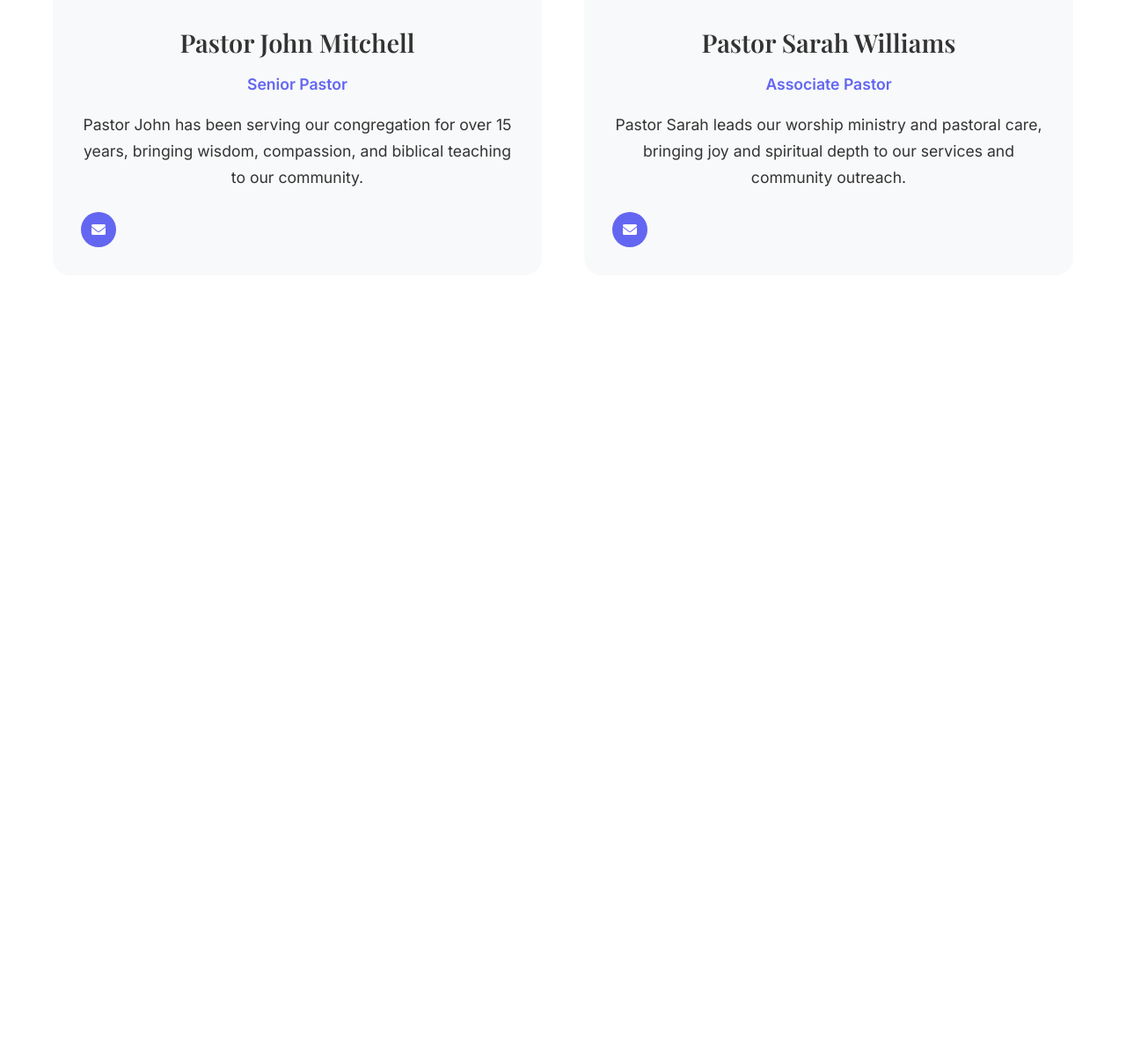
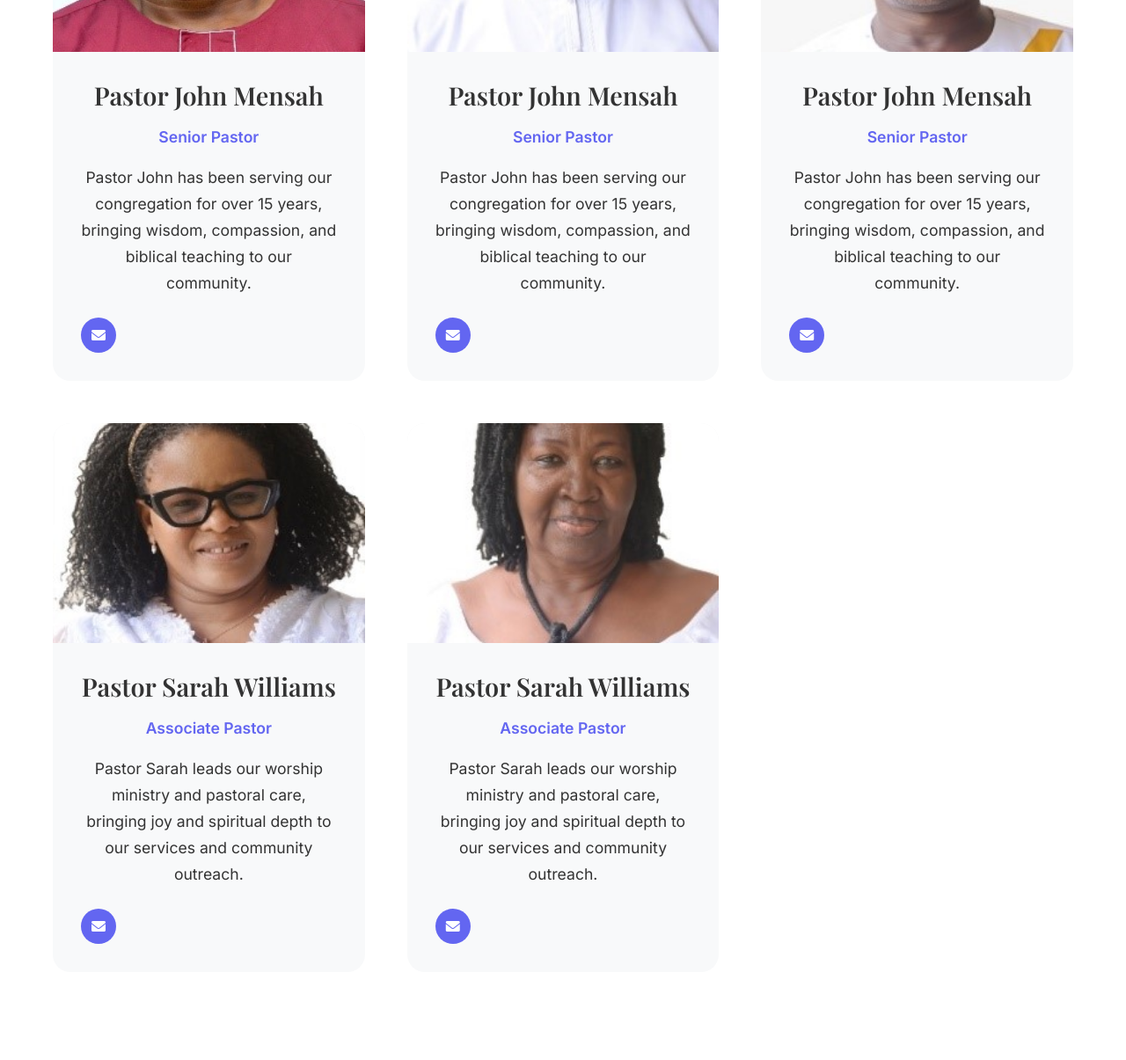
Before and after one commit to kwamewilder/Garrison-Methodist-Presby-Church, a PHP site: page /contact.html in a window 1280 px wide. Shown: the part 3447-4652 px from the top of the page at 88% size. Before the commit the page ends 3728 px from the top, so only its background shows below. Run offline with PHP 8.4, Linux system fonts and the light colour scheme.

Commit message:
All pages created

```diff
--- a/about.html
+++ b/about.html
@@ -15,7 +15,7 @@
             <div class="nav-container">
                 <div class="nav-logo">
                     <img src="images/logo.png" alt="GMPC Logo" class="logo-img">
-                    <span>GMPC</span>
+                    <span>Garrison Methodist Presbyterian Church</span>
                 </div>
                 <ul class="nav-menu">
                     <li class="nav-item">
@@ -61,7 +61,7 @@
                     <p>We are a unique congregation that embraces both Methodist and Presbyterian traditions, creating a rich tapestry of worship and fellowship that honors our diverse heritage while staying true to the Gospel of Jesus Christ.</p>
                 </div>
                 <div class="about-image">
-                    <img src="https://images.pexels.com/photos/8468/church-pews-benches-religion.jpg?auto=compress&cs=tinysrgb&w=800" alt="Church History">
+                    <img src="./pexels.com/photos/8468/church-pews-benches-religion.jpg?auto=compress&cs=tinysrgb&w=800" alt="Church History">
                 </div>
             </div>
         </div>
--- a/contact.html
+++ b/contact.html
@@ -15,7 +15,7 @@
             <div class="nav-container">
                 <div class="nav-logo">
                     <img src="images/logo.png" alt="GMPC Logo" class="logo-img">
-                    <span>GMPC</span>
+                    <span>Garrison Methodist Presbyterian Church</span>
                 </div>
                 <ul class="nav-menu">
                     <li class="nav-item">
@@ -162,7 +162,7 @@
                 <p>Located in the heart of Garrison, we're easy to find and there's plenty of parking</p>
             </div>
             <div class="map-container">
-                <iframe src="https://www.google.com/maps/embed?pb=!1m18!1m12!1m3!1d2996.777085330255!2d-73.92472492404069!3d41.35555557130149!2m3!1f0!2f0!3f0!3m2!1i1024!2i768!4f13.1!3m3!1m2!1s0x89dd2ee3b2c4b5a7%3A0x5c3b8b8b8b8b8b8b!2s123%20Church%20St%2C%20Garrison%2C%20NY%2010524!5e0!3m2!1sen!2sus!4v1234567890123" width="100%" height="450" style="border:0;" allowfullscreen="" loading="lazy"></iframe>
+                <iframe src="https://www.google.com/maps/embed?pb=!1m18!1m12!1m3!1d3970.8233109485254!2d-0.16029207423717376!3d5.593108944387658!2m3!1f0!2f0!3f0!3m2!1i1024!2i768!4f13.1!3m3!1m2!1s0xfdf9acfe0710c29%3A0xc2e94240a7ac8ee6!2sGarrison%20Methodist%20Presbyterian%20Church%2C%20Accra!5e0!3m2!1sen!2sgh!4v1752833604561!5m2!1sen!2sgh" width="100%" height="450" style="border:0;" allowfullscreen="" loading="lazy"></iframe>
             </div>
             <div class="directions-info">
                 <div class="directions-grid">
@@ -172,9 +172,9 @@
                         <p>Free parking available in our lot behind the church. Additional street parking on Church Street.</p>
                     </div>
                     <div class="direction-item">
-                        <i class="fas fa-train"></i>
-                        <h4>By Train</h4>
-                        <p>Take Metro-North to Garrison station. We're just a 5-minute walk from the station.</p>
+                        <i class="fas fa-bus"></i>
+                        <h4>By Bus</h4>
+                        <p>Take A Burma Camp bus from Circle, Accra or 37 and alight at Supply or Air Force Bus stop. We're just a 3-minute walk from the station.</p>
                     </div>
                     <div class="direction-item">
                         <i class="fas fa-wheelchair"></i>
@@ -196,10 +196,10 @@
             <div class="staff-grid">
                 <div class="staff-card">
                     <div class="staff-image">
-                        <img src="https://images.pexels.com/photos/8923734/pexels-photo-8923734.jpeg?auto=compress&cs=tinysrgb&w=300" alt="Pastor John Mitchell">
+                        <img src="./images/5.jpg?auto=compress&cs=tinysrgb&w=300" alt="Pastor John Mitchell">
                     </div>
                     <div class="staff-info">
-                        <h3>Pastor John Mitchell</h3>
+                        <h3>Pastor John Mensah</h3>
                         <p class="staff-title">Senior Pastor</p>
                         <p>Pastor John has been serving our congregation for over 15 years, bringing wisdom, compassion, and biblical teaching to our community.</p>
                         <div class="staff-contact">
@@ -209,7 +209,46 @@
                 </div>
                 <div class="staff-card">
                     <div class="staff-image">
-                        <img src="https://images.pexels.com/photos/8923775/pexels-photo-8923775.jpeg?auto=compress&cs=tinysrgb&w=300" alt="Pastor Sarah Williams">
+                        <img src="./images/3.jpg" alt="Pastor Sarah Williams">
+                    </div>
+                    <div class="staff-info">
+                        <h3>Pastor John Mensah</h3>
+                        <p class="staff-title">Senior Pastor</p>
+                        <p>Pastor John has been serving our congregation for over 15 years, bringing wisdom, compassion, and biblical teaching to our community.</p>
+                        <div class="staff-contact">
+                            <a href="mailto:pastor@garrisonmpc.org"><i class="fas fa-envelope"></i></a>
+                        </div>
+                    </div>
+                </div>
+                <div class="staff-card">
+                    <div class="staff-image">
+                        <img src="./images/2.jpg?auto=compress&cs=tinysrgb&w=300" alt="Pastor John Mitchell">
+                    </div>
+                    <div class="staff-info">
+                        <h3>Pastor John Mensah</h3>
+                        <p class="staff-title">Senior Pastor</p>
+                        <p>Pastor John has been serving our congregation for over 15 years, bringing wisdom, compassion, and biblical teaching to our community.</p>
+                        <div class="staff-contact">
+                            <a href="mailto:pastor@garrisonmpc.org"><i class="fas fa-envelope"></i></a>
+                        </div>
+                    </div>
+                </div>
+                <div class="staff-card">
+                    <div class="staff-image">
+                        <img src="./images/4.jpg" alt="Pastor Sarah Williams">
+                    </div>
+                    <div class="staff-info">
+                        <h3>Pastor Sarah Williams</h3>
+                        <p class="staff-title">Associate Pastor</p>
+                        <p>Pastor Sarah leads our worship ministry and pastoral care, bringing joy and spiritual depth to our services and community outreach.</p>
+                        <div class="staff-contact">
+                            <a href="mailto:sarah@garrisonmpc.org"><i class="fas fa-envelope"></i></a>
+                        </div>
+                    </div>
+                </div>
+                <div class="staff-card">
+                    <div class="staff-image">
+                        <img src="./images/1.jpg" alt="Pastor Sarah Williams">
                     </div>
                     <div class="staff-info">
                         <h3>Pastor Sarah Williams</h3>
--- a/css/style.css
+++ b/css/style.css
@@ -194,8 +194,8 @@ p {
 /* Hero Section */
 .hero {
     height: 100vh;
-    background: linear-gradient(rgba(0, 0, 0, 0.4), rgba(0, 0, 0, 0.4)),
-                url('https://images.pexels.com/photos/161154/church-stained-glass-window-cathedral-161154.jpeg?auto=compress&cs=tinysrgb&w=1600') center/cover;
+    background: linear-gradient(rgba(0, 0, 0, 0.7), rgba(0, 0, 0, 0.7)),
+                url('../images/1825559170701935.jpg') center/cover;
     display: flex;
     align-items: center;
     justify-content: center;
@@ -530,8 +530,8 @@ p {
 
 /* Footer */
 .footer {
-    background: #1a1a1a;
-    color: white;
+    background: white;
+    color: #1a1a1a;
     padding: 60px 0 20px;
 }
 
@@ -558,7 +558,7 @@ p {
 }
 
 .footer-section h4 {
-    color: white;
+    color: #1a1a1a;
     margin-bottom: 1.5rem;
     font-size: 1.2rem;
 }
@@ -572,7 +572,7 @@ p {
 }
 
 .footer-section ul li a {
-    color: rgba(255, 255, 255, 0.8);
+    color: #1a1a1a;
     text-decoration: none;
     transition: color 0.3s ease;
 }
--- a/events.html
+++ b/events.html
@@ -15,7 +15,7 @@
             <div class="nav-container">
                 <div class="nav-logo">
                     <img src="images/logo.png" alt="GMPC Logo" class="logo-img">
-                    <span>GMPC</span>
+                    <span>Garrison Methodist Presbyterian Church</span>
                 </div>
                 <ul class="nav-menu">
                     <li class="nav-item">
--- a/sermons.html
+++ b/sermons.html
@@ -15,7 +15,7 @@
             <div class="nav-container">
                 <div class="nav-logo">
                     <img src="images/logo.png" alt="GMPC Logo" class="logo-img">
-                    <span>GMPC</span>
+                    <span>Garrison Methodist Presbyterian Church</span>
                 </div>
                 <ul class="nav-menu">
                     <li class="nav-item">
```
Also changed, not shown: index.html (+6 -6 lines), images/1.jpg (added), images/1820216611568229.jpg (added), images/1821027567369115.jpg (added), images/1825559170701935.jpg (added), images/2.jpg (added), images/3.jpg (added), images/4.jpg (added), images/5.jpg (added).
